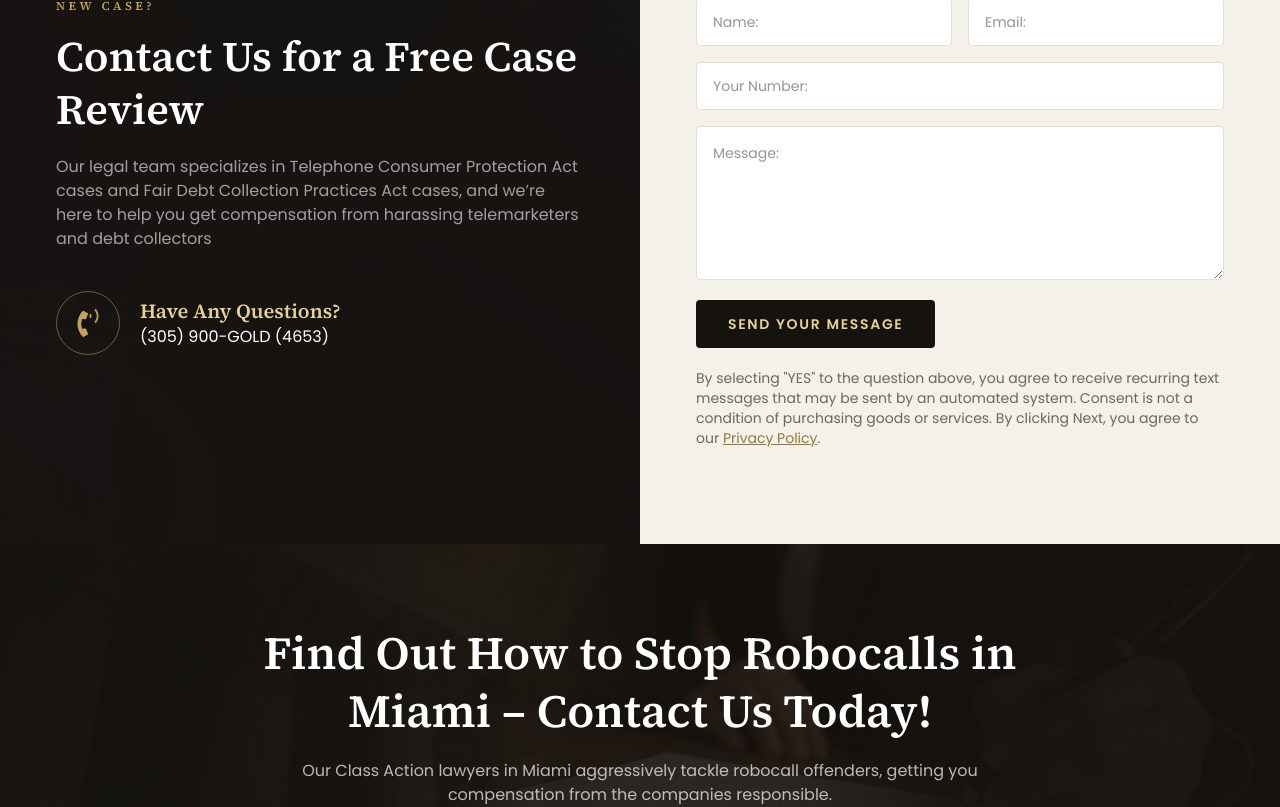
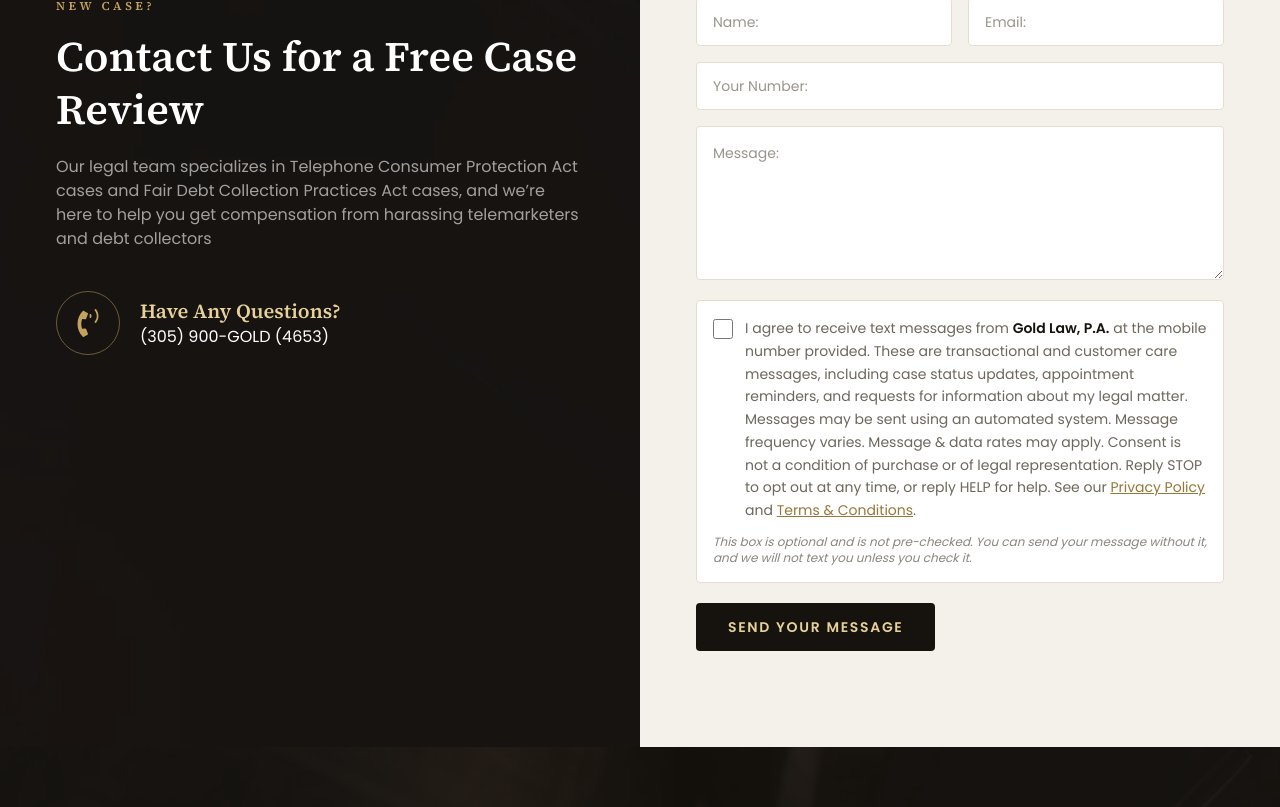
Before and after one commit to dedekpo/gold-law-website, a Next.js app: page / in a window 1280 px wide. Shown: the part 4416-5223 px from the top of the page. Built offline with nearby package versions, Linux system fonts and the light colour scheme.

Commit message:
contact form actually works now + GHL webhook integration

```diff
--- /dev/null
+++ b/app/actions.ts
@@ -0,0 +1,76 @@
+"use server";
+
+import { headers } from "next/headers";
+import { SMS_CONSENT_TEXT, SMS_CONSENT_VERSION } from "@/lib/sms-consent";
+
+export type ContactFormState = {
+  status: "idle" | "sent" | "error";
+  message?: string;
+};
+
+export async function submitContactForm(
+  _prevState: ContactFormState,
+  formData: FormData,
+): Promise<ContactFormState> {
+  const name = String(formData.get("your-name") ?? "").trim();
+  const email = String(formData.get("your-email") ?? "").trim();
+  const phone = String(formData.get("your-number") ?? "").trim();
+  const message = String(formData.get("your-message") ?? "").trim();
+  const smsConsent = formData.get("sms-consent") === "yes";
+
+  if (!name || !email || !phone) {
+    return { status: "error", message: "Please fill in your name, email, and phone number." };
+  }
+
+  const endpoint = process.env.GHL_WEBHOOK_URL;
+  if (!endpoint) {
+    console.error("GHL_WEBHOOK_URL is not set — contact form submission was dropped.");
+    return {
+      status: "error",
+      message: "We couldn't send your message right now. Please call (305) 900-GOLD (4653).",
+    };
+  }
+
+  // Capture the consent record alongside the lead. If a recipient ever disputes
+  // consent, this is the evidence: what they agreed to, and when.
+  const requestHeaders = await headers();
+  const payload = {
+    name,
+    email,
+    phone,
+    message,
+    source: "chrisgoldlaw.com contact form",
+    smsConsent,
+    smsConsentText: smsConsent ? SMS_CONSENT_TEXT : null,
+    smsConsentVersion: smsConsent ? SMS_CONSENT_VERSION : null,
+    smsConsentAt: smsConsent ? new Date().toISOString() : null,
+    smsConsentIp: smsConsent
+      ? (requestHeaders.get("x-forwarded-for")?.split(",")[0].trim() ?? null)
+      : null,
+    smsConsentUserAgent: smsConsent ? requestHeaders.get("user-agent") : null,
+  };
+
+  try {
+    const response = await fetch(endpoint, {
+      method: "POST",
+      headers: { "Content-Type": "application/json" },
+      body: JSON.stringify(payload),
+    });
+
+    if (!response.ok) {
+      console.error(`Contact form webhook returned ${response.status}`);
+      return {
+        status: "error",
+        message: "We couldn't send your message right now. Please call (305) 900-GOLD (4653).",
+      };
+    }
+  } catch (error) {
+    console.error("Contact form webhook failed", error);
+    return {
+      status: "error",
+      message: "We couldn't send your message right now. Please call (305) 900-GOLD (4653).",
+    };
+  }
+
+  return { status: "sent" };
+}
--- a/app/sms-terms/page.tsx
+++ b/app/sms-terms/page.tsx
@@ -17,25 +17,24 @@ export default function SmsTermsPage() {
       showCta={false}
     >
       <h2>Gold Law, P.A. Mobile Terms of Service — SMS Program</h2>
-      <p>Effective Date: July 19, 2026</p>
+      <p>Effective Date: July 27, 2026</p>
       <p>Program Name: Gold Law, P.A.</p>
 
       <h2>Program Description</h2>
       <p>
-        By providing your mobile phone number to Gold Law, P.A. — through our website
-        contact/intake form, a GoHighLevel-hosted landing page or funnel, or a Meta
-        (Facebook/Instagram) lead ad form — and by checking the applicable consent box or
-        otherwise opting in, you agree to receive text messages (SMS/MMS) from Gold Law, P.A.
-        related to: (a) following up on your inquiry about a potential legal matter; (b)
-        scheduling, confirming, or rescheduling a consultation or appointment; and (c) providing
-        case and client status updates if you become a client. Message types may include
-        appointment reminders, requests for documents or information, scheduling coordination,
-        and status updates on your matter.
+        By providing your mobile phone number to Gold Law, P.A. — through the contact form on our
+        website at chrisgoldlaw.com/contact-us or through a Meta (Facebook/Instagram) lead ad form
+        — and by checking the SMS consent box, you agree to receive text messages (SMS/MMS) from
+        Gold Law, P.A. related to: (a) following up on your inquiry about a potential legal matter;
+        (b) scheduling, confirming, or rescheduling a consultation or appointment; and (c)
+        providing case and client status updates if you become a client. Message types may include
+        appointment reminders, requests for documents or information, scheduling coordination, and
+        status updates on your matter.
       </p>
       <p>
         We do not use this program to send unsolicited marketing or promotional text messages to
-        individuals who have not first contacted us or provided their mobile number through one
-        of the channels described above.
+        individuals who have not first contacted us or provided their mobile number through one of
+        the channels described above.
       </p>
 
       <h2>Message Frequency</h2>
--- a/app/terms-and-conditions/page.tsx
+++ b/app/terms-and-conditions/page.tsx
@@ -22,7 +22,7 @@ export default function TermsAndConditionsPage() {
       showCta={false}
     >
       <h2>Gold Law, P.A. Website Terms and Conditions</h2>
-      <p>Effective Date: July 19, 2026</p>
+      <p>Effective Date: July 27, 2026</p>
       <p>
         Welcome to chrisgoldlaw.com (the “Site”), owned and operated by Gold Law, P.A. (“Gold
         Law,” “we,” “us,” or “our”). These Terms and Conditions (“Terms”) govern your access to
@@ -160,25 +160,24 @@ export default function TermsAndConditionsPage() {
       <hr className="mt-14 border-t border-ink/15" />
 
       <h2>Appendix — Gold Law, P.A. Mobile Terms of Service (SMS Program)</h2>
-      <p>Effective Date: July 19, 2026</p>
+      <p>Effective Date: July 27, 2026</p>
       <p>Program Name: Gold Law, P.A.</p>
 
       <h3 className={subHeading}>Program Description</h3>
       <p>
-        By providing your mobile phone number to Gold Law, P.A. — through our website
-        contact/intake form, a GoHighLevel-hosted landing page or funnel, or a Meta
-        (Facebook/Instagram) lead ad form — and by checking the applicable consent box or
-        otherwise opting in, you agree to receive text messages (SMS/MMS) from Gold Law, P.A.
-        related to: (a) following up on your inquiry about a potential legal matter; (b)
-        scheduling, confirming, or rescheduling a consultation or appointment; and (c) providing
-        case and client status updates if you become a client. Message types may include
-        appointment reminders, requests for documents or information, scheduling coordination,
-        and status updates on your matter.
+        By providing your mobile phone number to Gold Law, P.A. — through the contact form on our
+        website at chrisgoldlaw.com/contact-us or through a Meta (Facebook/Instagram) lead ad form
+        — and by checking the SMS consent box, you agree to receive text messages (SMS/MMS) from
+        Gold Law, P.A. related to: (a) following up on your inquiry about a potential legal matter;
+        (b) scheduling, confirming, or rescheduling a consultation or appointment; and (c)
+        providing case and client status updates if you become a client. Message types may include
+        appointment reminders, requests for documents or information, scheduling coordination, and
+        status updates on your matter.
       </p>
       <p>
         We do not use this program to send unsolicited marketing or promotional text messages to
-        individuals who have not first contacted us or provided their mobile number through one
-        of the channels described above.
+        individuals who have not first contacted us or provided their mobile number through one of
+        the channels described above.
       </p>
 
       <h3 className={subHeading}>Message Frequency</h3>
--- a/components/ContactForm.tsx
+++ b/components/ContactForm.tsx
@@ -1,23 +1,19 @@
 "use client";
 
 import Link from "next/link";
-import { useState } from "react";
+import { useActionState } from "react";
+import { submitContactForm, type ContactFormState } from "@/app/actions";
+
+const initialState: ContactFormState = { status: "idle" };
 
 export default function ContactForm() {
-  const [status, setStatus] = useState<"idle" | "submitting" | "sent">("idle");
-
-  async function handleSubmit(event: React.FormEvent<HTMLFormElement>) {
-    event.preventDefault();
-    setStatus("submitting");
-    // TODO: wire up backend submission (API route / server action)
-    setStatus("sent");
-  }
+  const [state, formAction, pending] = useActionState(submitContactForm, initialState);
 
   const inputClasses =
     "w-full h-12 rounded-sm border border-bone-dark bg-white px-4 text-sm text-ink outline-none placeholder:text-muted/70 focus:border-gold transition-colors";
 
   return (
-    <form onSubmit={handleSubmit} aria-label="Contact form">
+    <form action={formAction} aria-label="Contact form">
       <div className="grid gap-4 sm:grid-cols-2">
         <input
           type="text"
@@ -51,22 +47,69 @@ export default function ContactForm() {
           className="sm:col-span-2 w-full rounded-sm border border-bone-dark bg-white p-4 text-sm text-ink outline-none placeholder:text-muted/70 focus:border-gold transition-colors"
         />
       </div>
+
+      {/* Express written consent for SMS. Optional by design — the form submits
+          without it, and no texts are sent unless it is checked. */}
+      <div className="mt-5 rounded-sm border border-bone-dark bg-white p-4">
+        <div className="flex items-start gap-3">
+          <input
+            type="checkbox"
+            id="sms-consent"
+            name="sms-consent"
+            value="yes"
+            className="mt-0.5 h-5 w-5 shrink-0 accent-gold-deep"
+          />
+          <label htmlFor="sms-consent" className="text-sm leading-relaxed text-muted">
+            I agree to receive text messages from{" "}
+            <span className="font-semibold text-ink">Gold Law, P.A.</span>{" "}
+            at the mobile number provided. These are transactional and customer care messages,
+            including case status
+            updates, appointment reminders, and requests for information about my legal matter.
+            Messages may be sent using an automated system. Message frequency varies. Message &amp;
+            data rates may apply. Consent is not a condition of purchase or of legal representation.
+            Reply STOP to opt out at any time, or reply HELP for help. See our{" "}
+            <Link
+              href="/privacy-policy"
+              onClick={(event) => event.stopPropagation()}
+              className="text-gold-deep underline hover:no-underline"
+            >
+              Privacy Policy
+            </Link>{" "}
+            and{" "}
+            <Link
+              href="/terms-and-conditions"
+              onClick={(event) => event.stopPropagation()}
+              className="text-gold-deep underline hover:no-underline"
+            >
+              Terms &amp; Conditions
+            </Link>
+            .
+          </label>
+        </div>
+        <p className="mt-3 text-xs italic text-muted/80">
+          This box is optional and is not pre-checked. You can send your message without it, and we
+          will not text you unless you check it.
+        </p>
+      </div>
+
       <button
         type="submit"
-        disabled={status === "submitting"}
+        disabled={pending}
         className="mt-5 cursor-pointer rounded-sm bg-ink px-8 py-3.5 text-sm font-semibold uppercase tracking-[0.12em] text-gold-pale transition-colors hover:bg-ink-deep disabled:opacity-60"
       >
-        {status === "sent" ? "Message Sent!" : "Send Your Message"}
+        {state.status === "sent" ? "Message Sent!" : "Send Your Message"}
       </button>
-      <p className="mt-5 text-sm text-muted">
-        By selecting &quot;YES&quot; to the question above, you agree to receive recurring text
-        messages that may be sent by an automated system. Consent is not a condition of purchasing
-        goods or services. By clicking Next, you agree to our{" "}
-        <Link href="/privacy-policy" className="text-gold-deep underline hover:no-underline">
-          Privacy Policy
-        </Link>
-        .
-      </p>
+
+      {state.status === "sent" && (
+        <p role="status" className="mt-4 text-sm text-ink">
+          Thanks — we&rsquo;ve received your message and will be in touch shortly.
+        </p>
+      )}
+      {state.status === "error" && (
+        <p role="alert" className="mt-4 text-sm text-gold-deep">
+          {state.message}
+        </p>
+      )}
     </form>
   );
 }
--- /dev/null
+++ b/lib/sms-consent.ts
@@ -0,0 +1,29 @@
+/**
+ * Single source of truth for the SMS opt-in consent language.
+ *
+ * This wording is what carriers (via The Campaign Registry) vet during A2P 10DLC
+ * campaign registration, and what we rely on as the record of express written
+ * consent under the TCPA. It must contain, at minimum:
+ *
+ *   - the business name inside the consent sentence
+ *   - the types of messages sent
+ *   - message frequency
+ *   - "Message & data rates may apply"
+ *   - STOP and HELP instructions
+ *   - links to the Privacy Policy and Terms
+ *
+ * ContactForm renders this same wording with real links. If you change the copy
+ * here, change it there too, and bump SMS_CONSENT_VERSION so stored consent
+ * records stay attributable to the exact text the user agreed to.
+ */
+export const SMS_CONSENT_VERSION = "2026-07-27";
+
+export const SMS_CONSENT_TEXT =
+  "I agree to receive text messages from Gold Law, P.A. at the mobile number provided. " +
+  "These are transactional and customer care messages, including case status updates, " +
+  "appointment reminders, and requests for information about my legal matter. Messages may " +
+  "be sent using an automated system. Message frequency varies. Message & data rates may " +
+  "apply. Consent is not a condition of purchase or of legal representation. Reply STOP to " +
+  "opt out at any time, or reply HELP for help. See our Privacy Policy at " +
+  "https://www.chrisgoldlaw.com/privacy-policy and our Terms & Conditions at " +
+  "https://www.chrisgoldlaw.com/terms-and-conditions.";
```
